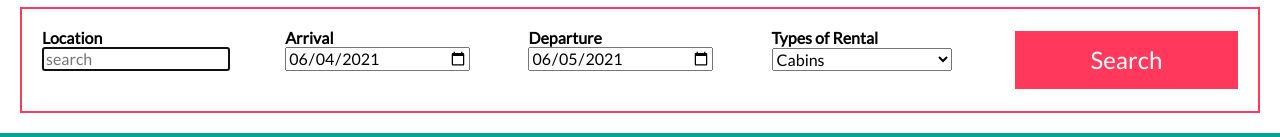
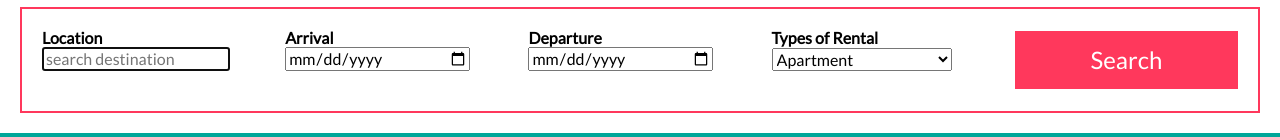
Before and after one commit to kakolic/Thinkfulbnb, a plain HTML site: page index.html in a window 1280 px wide. Shown: the part 156-293 px from the top of the page. Drawn offline with nearby package versions, Linux system fonts and the light colour scheme.

Commit message:
updatinghtml

```diff
--- a/index.html
+++ b/index.html
@@ -43,36 +43,34 @@
             name = "location"
             autofocus = "on"
             maxlength = "13"
-            placeholder = "search"
+            placeholder = "search destination"
             ></input>
           </div>
 
           <div class = "item">
             <label for = "arrive"> Arrival </label>
             <input type = "date" id= "arrive" name = "trip-arrive"
-            value = "2021-06-04"
+            value = "mm/dd/yyyy"
             min = "2020-01-01" max = "2021-12-31">
           </div>
 
           <div class="item">
             <label for="depart">Departure	</label>
             <input type="date" id="depart" name="trip-depart"
-            value = "2021-06-05"
+            value = "mm/dd/yyyy"
             min = "2020-01-01" max = "2021-12-31">
             </div>
 
       <div class="item">
           <label for="types">Types of Rental</label>
             <select name="types" size="1">
-              <option value="Cabins">Cabins</option>
-                  <option value="Houses">Houses</option>
-                  <option value="Apartments">Apartments</option>
-                  <option value="Bungalows">Bungalows</option>
-                  <option value="Chalets">Chalets</option>
-                  <option value="Cottages">Cottages</option>
-                  <option value="Mansions">Medieval Castle</option>
-                  <option value="Studios">Studios</option>
-                  <option value="Townhomes">Townhomes</option>
+              <option value="Apartment">Apartment</option>
+                  <option value="Barn">Barn</option>
+                  <option value="Castle">Castle</option>
+                  <option value="Houseboat">Houseboat</option>
+                  <option value="Tiny House">Tiny House</option>
+                  <option value="Yacht">Yacht</option>
+                  <option value="Yurt">Yurt</option>
                   </select>
                   </div>
 
```
